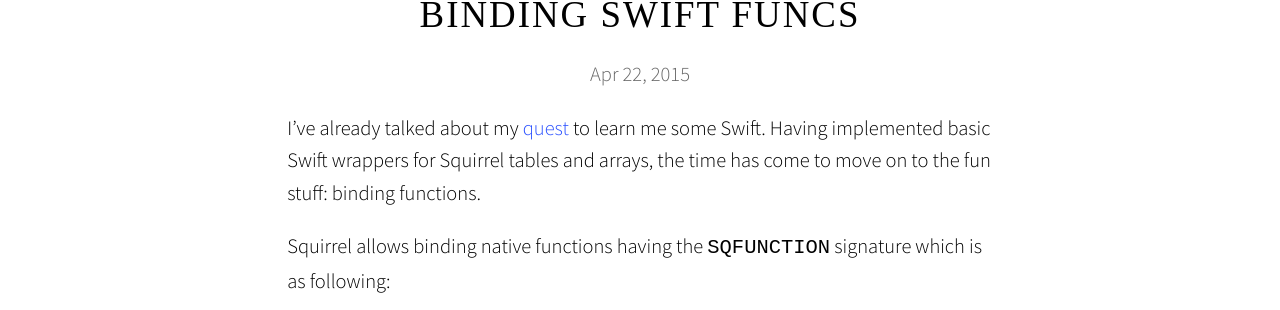
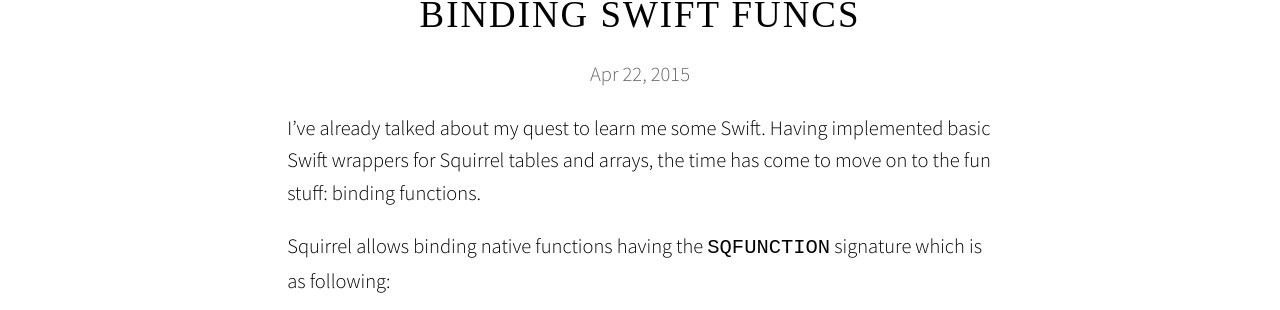
Before and after one commit to wanderwaltz/wanderwaltz.github.io, a Jekyll site: the page built from _posts/2015-04-22-binding-swift-funcs.md, in a window 1280 px wide and 900 px high. Shown: the part 235-545 px from the top of the window. Built offline with Jekyll 4.4.1, drawn with Linux system fonts in a browser that asks for light colours; nearby versions of some CDN libraries; some web fonts are replaced; comment, search, counter and statistics services are not loaded; part of the change alters nothing that is shown.

```diff
--- a/_posts/2015-04-22-binding-swift-funcs.md
+++ b/_posts/2015-04-22-binding-swift-funcs.md
@@ -4,7 +4,7 @@ description: "Where I talk about my implementation of Squirrel bindings for Swif
 date: 2015-04-22 23:12:00 +0600
 tags: [Squirrel, Swift, Functions, Binding, Objective-C]
 ---
-I've already talked about my [quest]({% post_url 2015-04-11-swift-wrappers-for-c-libraries %}) to learn me some Swift. Having implemented basic Swift wrappers for Squirrel tables and arrays, the time has come to move on to the fun stuff: binding functions.
+I've already talked about my quest to learn me some Swift. Having implemented basic Swift wrappers for Squirrel tables and arrays, the time has come to move on to the fun stuff: binding functions.
 
 Squirrel allows binding native functions having the `SQFUNCTION` signature which is as following:
 {% highlight objc %}
```
